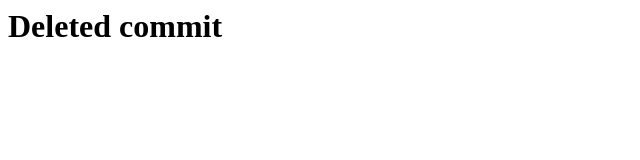
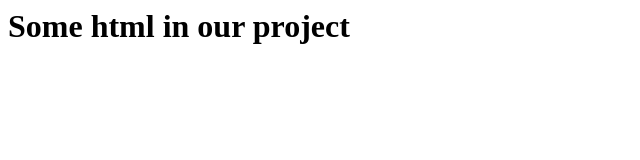
Before and after one commit to Yurkoaapelsinn/test, a plain HTML site: page index.html in a window 1280 px wide. Shown: the whole page, without its empty margins (0-640 px from the left). Drawn offline with Linux system fonts and the light colour scheme.

Commit message:
Revert "That commit will be deleted"
This reverts commit b28e9668eeb10047790a7777e75b0a897ab37c5e.

```diff
--- a/index.html
+++ b/index.html
@@ -3,6 +3,6 @@
 </head>
 
 <body>
-<h1>Deleted commit</h1>
+<h1>Some html in our project</h1>
 </body>
 </html>
```
Also changed, not shown: test3.txt (deleted).
